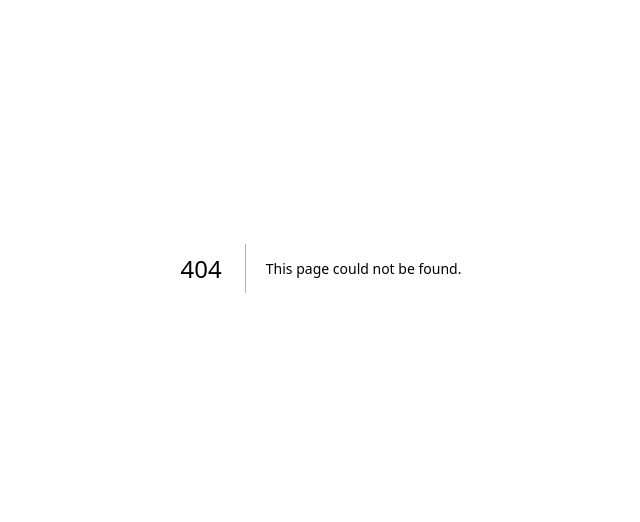
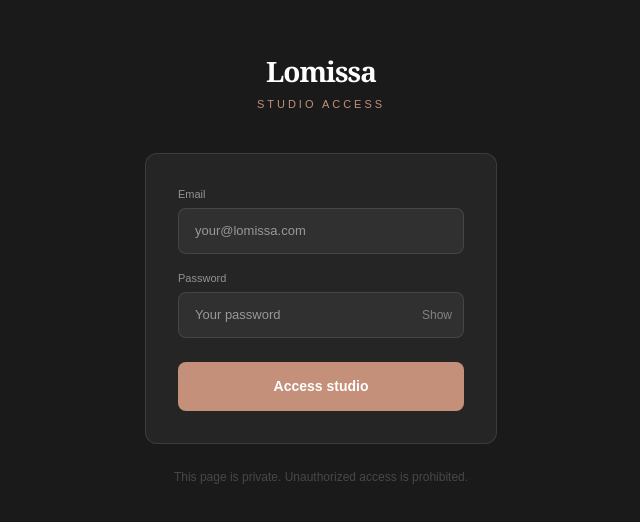
Before and after one commit to modqi/framio, a Next.js app: page /studio-access in a window 1280 px wide. Before the commit this address had no page. Shown: the part 132-654 px from the top of the page, without its empty margins (319-959 px from the left). Built offline with nearby package versions, Linux system fonts and the light colour scheme; no server answers.

Commit message:
Update admin panel with studio access routing

```diff
--- a/app/admin/page.tsx
+++ b/app/admin/page.tsx
@@ -18,7 +18,7 @@
   useEffect(() => {
     const init = async () => {
       const { data: { user } } = await supabase.auth.getUser();
-      if (!user) { window.location.href = "/login"; return; }
+      if (!user) { window.location.href = "/studio-access"; return; }
 
       const { data: adminData } = await supabase
         .from("admin_users")
@@ -26,7 +26,7 @@
         .eq("email", user.email)
         .single();
 
-      if (!adminData) { window.location.href = "/"; return; }
+      if (!adminData) { window.location.href = "/studio-access"; return; }
       setAuthorized(true);
 
       const [
@@ -117,8 +117,8 @@
   };
 
   if (loading) return (
-    <div className="min-h-screen bg-white flex items-center justify-center">
-      <p style={{fontSize: "13px", color: "#C4907A"}}>Loading admin panel...</p>
+    <div className="min-h-screen flex items-center justify-center" style={{backgroundColor: "#1a1a1a"}}>
+      <p style={{fontSize: "13px", color: "#C4907A"}}>Loading...</p>
     </div>
   );
 
@@ -139,7 +139,7 @@
     fontSize: "11px",
     padding: "4px 12px",
     borderRadius: "20px",
-    fontWeight: "500",
+    fontWeight: "500" as const,
     backgroundColor: status === "approved" ? "#f0fdf4" : status === "rejected" ? "#fef2f2" : "#FDF8F5",
     color: status === "approved" ? "#15803d" : status === "rejected" ? "#dc2626" : "#C4907A",
   });
@@ -156,7 +156,7 @@
         <div className="flex items-center gap-4">
           <a href="/" style={{fontSize: "12px", color: "#888", textDecoration: "none"}}>View site</a>
           <button
-            onClick={() => supabase.auth.signOut().then(() => window.location.href = "/")}
+            onClick={() => supabase.auth.signOut().then(() => window.location.href = "/studio-access")}
             style={{fontSize: "12px", color: "#888", border: "1px solid #e5e5e5", padding: "6px 16px", borderRadius: "20px", backgroundColor: "#fff", cursor: "pointer"}}
           >
             Sign out
--- /dev/null
+++ b/app/studio-access/page.tsx
@@ -0,0 +1,102 @@
+"use client";
+import { useState } from "react";
+import { supabase } from "../../lib/supabase";
+
+export default function StudioAccess() {
+  const [email, setEmail] = useState("");
+  const [password, setPassword] = useState("");
+  const [showPassword, setShowPassword] = useState(false);
+  const [loading, setLoading] = useState(false);
+  const [error, setError] = useState("");
+
+  const handleLogin = async () => {
+    if (!email || !password) { setError("Please fill in all fields."); return; }
+    setLoading(true);
+    setError("");
+
+    const { data, error: loginError } = await supabase.auth.signInWithPassword({ email, password });
+
+    if (loginError) { setError("Invalid credentials."); setLoading(false); return; }
+
+    const { data: adminData } = await supabase
+      .from("admin_users")
+      .select("*")
+      .eq("email", data.user.email)
+      .single();
+
+    if (!adminData) {
+      await supabase.auth.signOut();
+      setError("You are not authorized to access this page.");
+      setLoading(false);
+      return;
+    }
+
+    window.location.href = "/admin";
+  };
+
+  return (
+    <main className="min-h-screen flex items-center justify-center" style={{backgroundColor: "#1a1a1a"}}>
+      <div style={{width: "100%", maxWidth: "400px", padding: "0 24px"}}>
+
+        <div style={{textAlign: "center", marginBottom: "40px"}}>
+          <p style={{fontFamily: "Georgia, serif", fontSize: "28px", fontWeight: "700", color: "#fff", margin: "0 0 4px", letterSpacing: "-1px"}}>Lomissa</p>
+          <p style={{fontSize: "11px", letterSpacing: "3px", color: "#C4907A", margin: "0"}}>STUDIO ACCESS</p>
+        </div>
+
+        <div style={{backgroundColor: "rgba(255,255,255,0.05)", borderRadius: "12px", padding: "32px", border: "1px solid rgba(255,255,255,0.1)"}}>
+
+          <div style={{marginBottom: "16px"}}>
+            <label style={{fontSize: "11px", color: "rgba(255,255,255,0.5)", display: "block", marginBottom: "6px"}}>Email</label>
+            <input
+              type="email"
+              value={email}
+              onChange={(e) => setEmail(e.target.value)}
+              onKeyDown={(e) => e.key === "Enter" && handleLogin()}
+              placeholder="your@lomissa.com"
+              style={{width: "100%", border: "1px solid rgba(255,255,255,0.1)", borderRadius: "8px", padding: "12px 16px", fontSize: "13px", outline: "none", color: "#fff", backgroundColor: "rgba(255,255,255,0.05)", boxSizing: "border-box"}}
+            />
+          </div>
+
+          <div style={{marginBottom: "24px"}}>
+            <label style={{fontSize: "11px", color: "rgba(255,255,255,0.5)", display: "block", marginBottom: "6px"}}>Password</label>
+            <div style={{position: "relative"}}>
+              <input
+                type={showPassword ? "text" : "password"}
+                value={password}
+                onChange={(e) => setPassword(e.target.value)}
+                onKeyDown={(e) => e.key === "Enter" && handleLogin()}
+                placeholder="Your password"
+                style={{width: "100%", border: "1px solid rgba(255,255,255,0.1)", borderRadius: "8px", padding: "12px 16px", paddingRight: "60px", fontSize: "13px", outline: "none", color: "#fff", backgroundColor: "rgba(255,255,255,0.05)", boxSizing: "border-box"}}
+              />
+              <button
+                type="button"
+                onClick={() => setShowPassword(!showPassword)}
+                style={{position: "absolute", right: "12px", top: "50%", transform: "translateY(-50%)", background: "none", border: "none", cursor: "pointer", fontSize: "12px", color: "rgba(255,255,255,0.4)", padding: "0"}}
+              >
+                {showPassword ? "Hide" : "Show"}
+              </button>
+            </div>
+          </div>
+
+          {error && (
+            <div style={{marginBottom: "16px", padding: "12px", borderRadius: "8px", backgroundColor: "rgba(220,38,38,0.1)", border: "1px solid rgba(220,38,38,0.2)"}}>
+              <p style={{fontSize: "12px", color: "#f87171", margin: "0"}}>{error}</p>
+            </div>
+          )}
+
+          <button
+            onClick={handleLogin}
+            disabled={loading}
+            style={{width: "100%", backgroundColor: "#C4907A", color: "#fff", fontSize: "14px", padding: "14px", border: "none", borderRadius: "8px", cursor: "pointer", fontWeight: "600"}}
+          >
+            {loading ? "Accessing..." : "Access studio"}
+          </button>
+        </div>
+
+        <p style={{textAlign: "center", fontSize: "12px", color: "rgba(255,255,255,0.2)", margin: "24px 0 0"}}>
+          This page is private. Unauthorized access is prohibited.
+        </p>
+      </div>
+    </main>
+  );
+}
```
